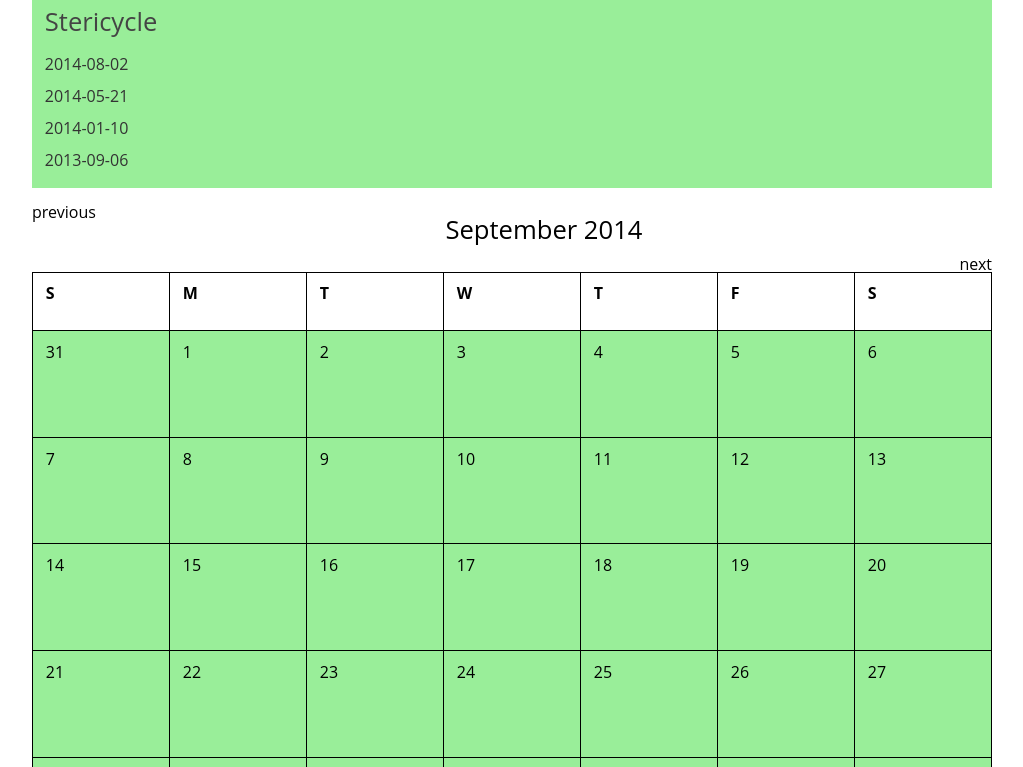
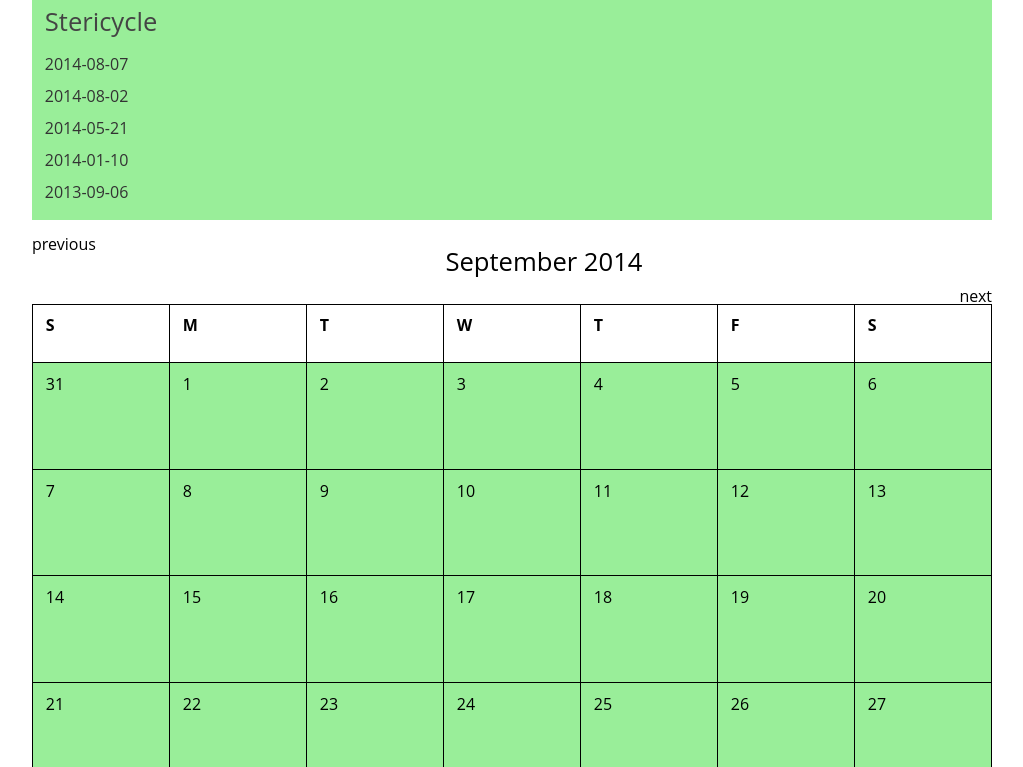
Before and after one commit to todrobbins/pollution-incident-tracker, a plain HTML site: page index.html in a window 1280 px wide. Shown: the part 187-954 px from the top of the page, without its empty margins (128-1151 px from the left). Drawn offline with Linux system fonts and the light colour scheme.

Commit message:
new incident

```diff
--- a/index.html
+++ b/index.html
@@ -108,6 +108,7 @@
 <div class="org">
   <h3><a href="http://www.stericycle.com/">Stericycle</a></h3>
   <ul>
+    <li><a href="http://environews.tv/stericycle-bombs-wasatch-airshed-with-massive-black-emergency-bypass-for-second-time-in-a-week/">2014-08-07</a></li>
     <li><a href="http://environews.tv/stericycle-blasts-off-again-in-inky-black-morning-bypass/">2014-08-02</a></li>
     <li><a href="http://environews.tv/stericycle-bombs-neighborhood-with-deadly-black-smoke-again-in-massive-afternoon-bypass/">2014-05-21</a></li>
     <li><a href="http://environews.tv/stericycle-vomits-thick-black-cloud-of-death-in-yet-another-emergency-bypass-episode-while-children-walk-home-from-school/">2014-01-10</a></li>
```
